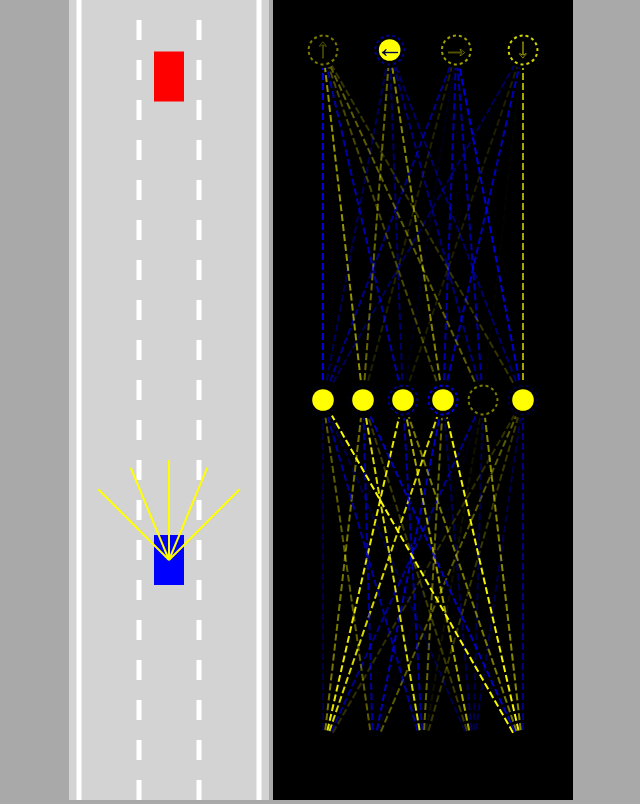
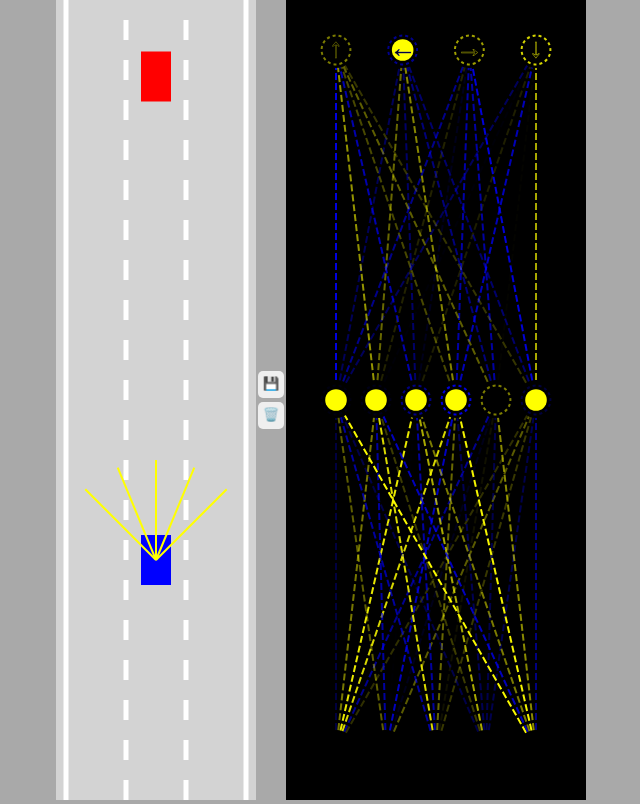
Before and after one commit to shrikantbk06/self-driving-car, a plain HTML site: page index.html in a window 1280 px wide. Shown: the whole page, without its empty margins (319-959 px from the left). Drawn offline with Linux system fonts and the light colour scheme.

Commit message:
Added code to optimize neural network

```diff
--- a/car.js
+++ b/car.js
@@ -120,7 +120,7 @@ class Car{
         this.y -= Math.cos(this.angle) * this.speed; // Apply angle
     }
 
-    draw(ctx, color) {
+    draw(ctx, color, drawSensor=false) {
         if(this.damaged){
             ctx.fillStyle="gray";
         } else{
@@ -133,7 +133,7 @@ class Car{
         }
         ctx.fill();
 
-        if(this.sensor){
+        if(this.sensor && drawSensor){
             this.sensor.draw(ctx);
         }
     }
--- a/index.html
+++ b/index.html
@@ -5,6 +5,10 @@
 </head>
 <body>
     <canvas id="carCanvas"></canvas>
+    <div id="verticalButtons">
+        <button onclick="save()">💾</button>
+        <button onclick="discard()">🗑️</button>
+    </div>
     <canvas id="networkCanvas"></canvas>
     <script src="visualizer.js"></script>
     <script src="network.js"></script>
--- a/main.js
+++ b/main.js
@@ -6,35 +6,87 @@ networkCanvas.width = 300;
 const carCtx = carCanvas.getContext('2d');
 const networkCtx = networkCanvas.getContext('2d');
 const road = new Road(carCanvas.width/2,carCanvas.width*0.9);
-const car = new Car(road.getLaneCenter(1),100,30,50,"AI");
+
+const N = 1;
+const cars = generateCars(N);
+let bestCar = cars[0];
+if(localStorage.getItem("bestBrain")){
+    for(let i=0;i<cars.length;i++){
+        cars[i].brain = JSON.parse(
+            localStorage.getItem("bestBrain"));
+        if(i!=0){
+            NeuralNetwork.mutate(cars[i].brain,0.1);
+        }
+    }
+
+}
+
 const traffic = [
-    new Car(road.getLaneCenter(1),-100,30,50,"DUMMY", 1)
+    new Car(road.getLaneCenter(1),-100,30,50,"DUMMY", 1),
+    new Car(road.getLaneCenter(0),-300,30,50,"DUMMY", 1),
+    new Car(road.getLaneCenter(2),-300,30,50,"DUMMY", 1),
+    new Car(road.getLaneCenter(0),-500,30,50,"DUMMY", 1),
+    new Car(road.getLaneCenter(1),-500,30,50,"DUMMY", 1),
+    new Car(road.getLaneCenter(1),-700,30,50,"DUMMY", 1),
+    new Car(road.getLaneCenter(2),-700,30,50,"DUMMY", 1)
 ];
 
 
 animate();
 
+function save(){
+    localStorage.setItem("bestBrain",
+        JSON.stringify(bestCar.brain));
+}
+
+function discard(){
+    localStorage.removeItem("bestBrain");
+}
+
+function generateCars(N){
+    const cars = [];
+    for(let i=1;i<=N;i++){
+        cars.push(new Car(road.getLaneCenter(1),100,30,50,"AI"));
+    }
+    return cars;
+}
+
 function animate(time) {
     for(let i=0;i<traffic.length;i++){
         traffic[i].update(road.borders, []);
     }
-    car.update(road.borders, traffic);
+    for(let i=0;i<cars.length;i++){
+        cars[i].update(road.borders, traffic);
+    }
+
+    bestCar = cars.find(
+        c=>c.y==Math.min(
+            ...cars.map(c=>c.y)
+        ));
 
     carCanvas.height = window.innerHeight;
     networkCanvas.height = window.innerHeight;
 
     carCtx.save();
-    carCtx.translate(0,-car.y+carCanvas.height*0.7);
+    carCtx.translate(0,-bestCar.y+carCanvas.height*0.7);
     road.draw(carCtx);
     for(let i=0;i<traffic.length;i++){
         traffic[i].draw(carCtx, "red");
     }
 
-    car.draw(carCtx, "blue");
+    carCtx.globalAlpha = 0.2;
+
+    for(let i=0;i<cars.length;i++){
+        cars[i].draw(carCtx, "blue");
+    }
+
+    carCtx.globalAlpha = 1;
+    bestCar.draw(carCtx, "blue", true);
+
     carCtx.restore();
 
     networkCtx.lineDashOffset = -time/50;
 
-    Visualizer.drawNetwork(networkCtx, car.brain);
+    Visualizer.drawNetwork(networkCtx, bestCar.brain);
     requestAnimationFrame(animate);
 }
--- a/network.js
+++ b/network.js
@@ -12,6 +12,27 @@ class NeuralNetwork{
             outputs = Level.feedForward(outputs, network.levels[i]);
         }
         return outputs;
+    }
+
+    static mutate(network, amount=1){
+        network.levels.forEach(level => {
+            for(let i=0;i<level.biases.length;i++){
+                level.biases[i]=lerp(
+                    level.biases[i],
+                    Math.random()*2-1,
+                    amount
+                )
+            }
+            for(let i=0;i<level.weights.length;i++){
+                for(let j=0;j<level.weights[i].length;j++){
+                    level.weights[i][j]=lerp(
+                        level.weights[i][j],
+                        Math.random()*2-1,
+                        amount
+                    )
+                }
+            }
+        });
     }
 }
 
--- a/style.css
+++ b/style.css
@@ -2,7 +2,26 @@ body{
     margin: 0;
     background: darkgray;
     overflow: hidden;
-    text-align: center;
+    display: flex;
+    justify-content: center;
+    align-items: center;
+}
+
+#verticalButtons {
+    display: flex;
+    flex-direction: column;
+}
+
+button {
+    border: none;
+    border-radius: 5px;
+    padding: 5px 5px 7px 5px;
+    margin: 2px;
+    cursor: pointer;
+}
+
+button:hover {
+    background: blue;
 }
 
 #carCanvas {
```
